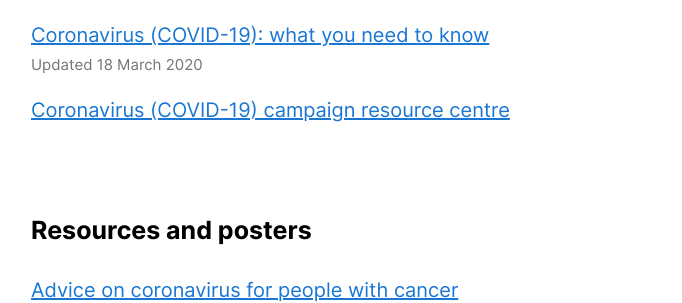
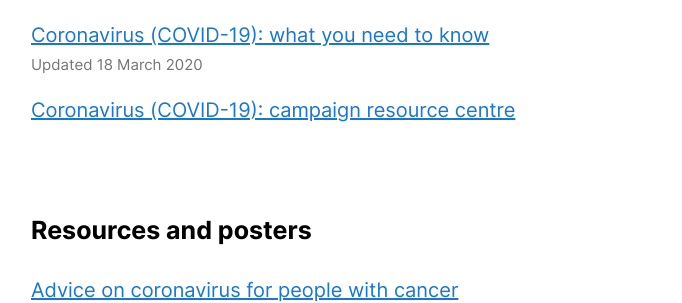
Before and after one commit to cognisant/qphl.co, a Jekyll site: the page built from coronavirus.md, in a window 1280 px wide and 900 px high, scrolled down 1963 px. Shown: the part 162-465 px from the top of the window, without its empty margins (159-841 px from the left). Built offline with Jekyll 4.4.1, drawn with Linux system fonts in a browser that asks for light colours.

Commit message:
Makes link text consistent

```diff
--- a/coronavirus.md
+++ b/coronavirus.md
@@ -41,7 +41,7 @@ featured-image-alt-text: Title card
 - [Track coronavirus cases (desktop)](https://www.arcgis.com/apps/opsdashboard/index.html#/f94c3c90da5b4e9f9a0b19484dd4bb14) <small>Updated daily</small>
 - [Track coronavirus cases (mobile)](https://www.arcgis.com/apps/opsdashboard/index.html#/ae5dda8f86814ae99dde905d2a9070ae) <small>Updated daily</small>
 - [Coronavirus (COVID-19): what you need to know](https://publichealthmatters.blog.gov.uk/2020/01/23/wuhan-novel-coronavirus-what-you-need-to-know/) <small>Updated 18 March 2020</small>
-- [Coronavirus (COVID-19) campaign resource centre](https://campaignresources.phe.gov.uk/resources/campaigns/101-coronavirus-/)
+- [Coronavirus (COVID-19): campaign resource centre](https://campaignresources.phe.gov.uk/resources/campaigns/101-coronavirus-/)
 
 ## Resources and posters
 
```
